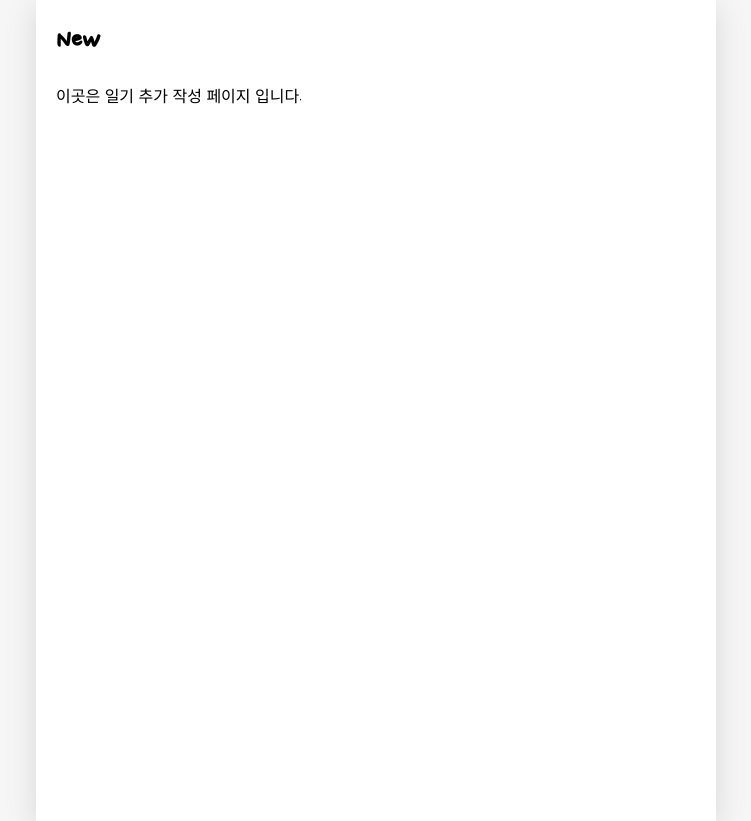
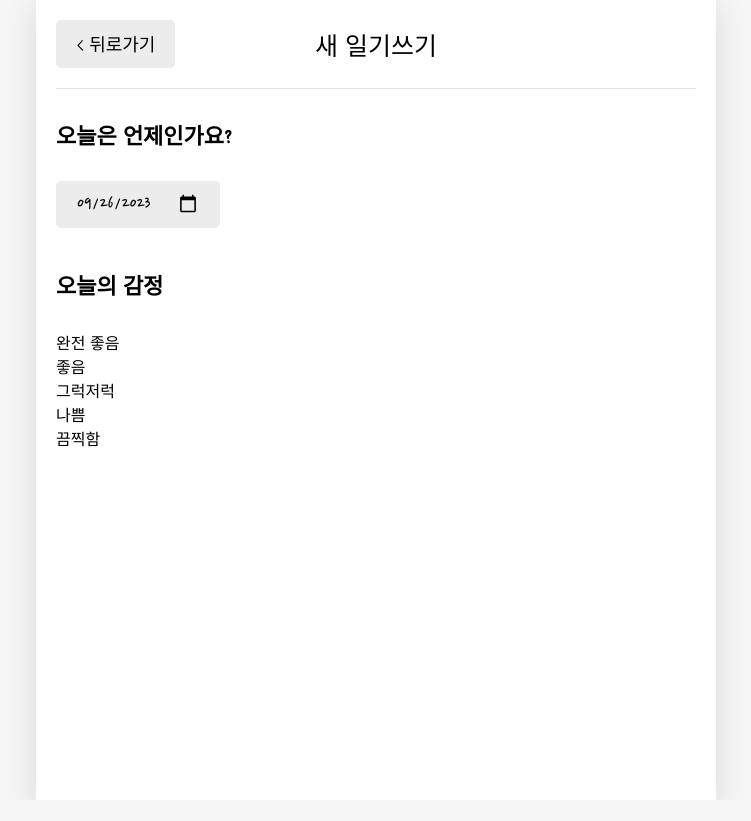
Before and after one commit to HyeokChan/JS-React, a React (Create React App) app in the folder EmotionDiaryApp/: page /new in a window 1280 px wide. Shown: the whole page, without its empty margins (264-1015 px from the left). After the commit the page ends 800 px from the top, so only its background shows below. Built offline with nearby package versions, Linux system fonts and the light colour scheme; a web font is replaced by a local one.

Commit message:
실습 프로젝트 구현 일기쓰기1

```diff
--- a/EmotionDiaryApp/src/App.css
+++ b/EmotionDiaryApp/src/App.css
@@ -186,3 +186,30 @@
 .DiaryItem .btn_wrapper{
   min-width: 70px;
 }
+
+/* DiaryEditor */
+.DiaryEditor {
+
+}
+
+.DiaryEditor section{
+  margin-bottom: 40px;
+}
+
+.DiaryEditor h4{
+  font-size: 22px;
+  font-weight: bold;
+}
+
+.DiaryEditor .input_date{
+  border: none;
+  border-radius: 5px;
+  background-color: #ececec;
+  padding-top: 10px;
+  padding-bottom: 10px;
+  padding-left: 20px;
+  padding-right: 20px;
+  cursor: pointer;
+  font-family: "Nanum Pen Script";
+  font-size: 20px;
+}
--- /dev/null
+++ b/EmotionDiaryApp/src/components/DiaryEditor.js
@@ -0,0 +1,69 @@
+import { useNavigate } from "react-router-dom";
+import { useState } from "react";
+import MyHeader from "./MyHeader";
+import MyButton from "./MyButton";
+
+const emotionList = [
+    {
+        emotion_id : 1,
+        emotion_img : process.env.PUBLIC_URL + `/asset/emotion1.png`,
+        emotion_descript : "완전 좋음"
+    },
+    {
+        emotion_id : 2,
+        emotion_img : process.env.PUBLIC_URL + `/asset/emotion2.png`,
+        emotion_descript : "좋음"
+    },
+    {
+        emotion_id : 3,
+        emotion_img : process.env.PUBLIC_URL + `/asset/emotion3.png`,
+        emotion_descript : "그럭저럭"
+    },
+    {
+        emotion_id : 4,
+        emotion_img : process.env.PUBLIC_URL + `/asset/emotion4.png`,
+        emotion_descript : "나쁨"
+    },
+    {
+        emotion_id : 5,
+        emotion_img : process.env.PUBLIC_URL + `/asset/emotion5.png`,
+        emotion_descript : "끔찍함"
+    },
+];
+const getStringDate = (date) => {
+    // date.toISOString().slice(0,10); => YYYY-MM-DD
+    return date.toISOString().slice(0,10);
+}
+
+const DiaryEditor = () => {
+    const navigate = useNavigate();
+    const [date, setDate] = useState(getStringDate(new Date()));
+    return (
+        <div className="DiaryEditor">
+            <MyHeader
+                headText={"새 일기쓰기"}
+                leftChild={
+                    <MyButton text={"< 뒤로가기"} onClick={()=>navigate(-1)}/>
+                }
+            />
+            <div>
+                <section>
+                <h4>오늘은 언제인가요?</h4>
+                <div className="input_box">
+                    <input className="input_date" type="date" value={date} onChange={(e)=>setDate(e.target.value)}/>
+                </div>
+                </section>
+                <section>
+                    <h4>오늘의 감정</h4>
+                    <div className="input_box emotion_list_wrapper">
+                        {emotionList.map((it) => (
+                            <div key={it.emotion_id}>{it.emotion_descript}</div>
+                        ))}
+                    </div>
+                </section>
+            </div>
+        </div>
+
+    );
+};
+export default DiaryEditor;
--- a/EmotionDiaryApp/src/pages/New.js
+++ b/EmotionDiaryApp/src/pages/New.js
@@ -1,9 +1,15 @@
+import { useNavigate } from "react-router-dom";
+import { useState } from "react";
+import MyHeader from "./../components/DiaryEditor";
+import DiaryEditor from "./../components/DiaryEditor";
+
+
 const New = () => {
     return (
         <div>
-            <h1>New</h1>
-            <p>이곳은 일기 추가 작성 페이지 입니다.</p>
+            <DiaryEditor></DiaryEditor>
         </div>
+
     );
 };
 export default New;
```
Also changed, not shown: EmotionDiaryApp/src/components/EmotionItem.js (added, +11 -0 lines).
